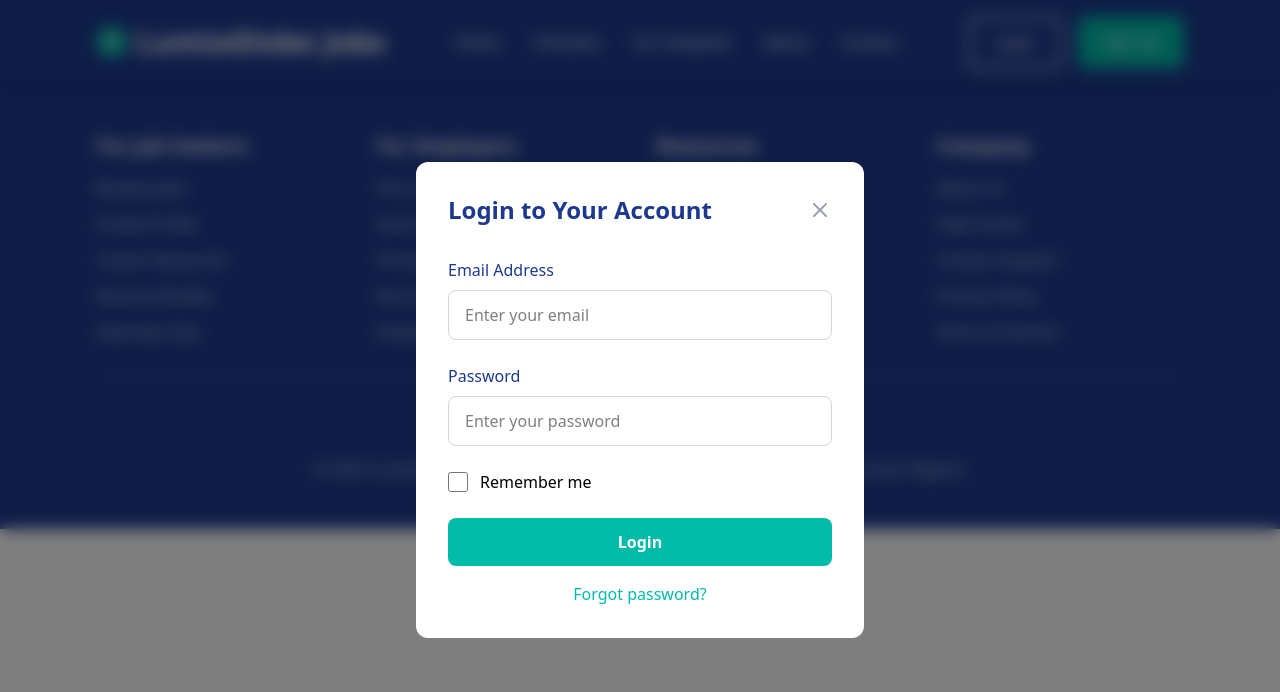
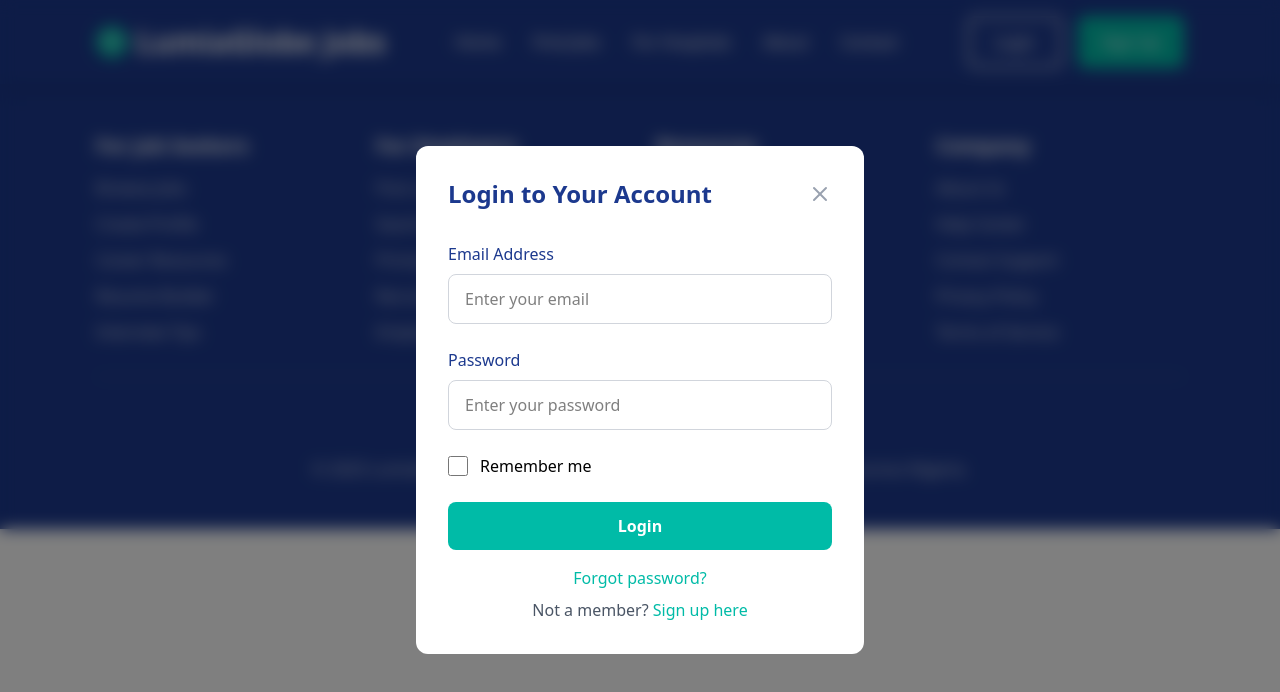
Before and after one commit to Odera5/MediDent, a React (Vite) app in the folder vite-project/: page /login in a window 1280 px wide. Shown: the top 692 px of the page. Built offline with nearby package versions, Linux system fonts and the light colour scheme; no server answers.

Commit message:
last commit

```diff
--- a/vite-project/src/App.jsx
+++ b/vite-project/src/App.jsx
@@ -103,6 +103,7 @@ function ApplyWrapper({ onClose }) {
 
 function App() {
   const navigate = useNavigate();
+  const location = useLocation();
 
   const [currentUser, loadingUser] = useAuthState(auth);
 
@@ -134,13 +135,21 @@ function App() {
               onSuccessRedirect={(redirectPath) =>
                 navigate(redirectPath || "/")
               }
+              onOpenSignup={() => navigate("/signup")} // 🔑 allow switch to signup
             />
           }
         />
 
+        {/* Signup with redirect support */}
         <Route
           path="/signup"
-          element={<SignupModal isOpen={true} onClose={() => navigate("/")} />}
+          element={
+            <SignupModal
+              isOpen={true}
+              onClose={() => navigate("/")}
+              onOpenLogin={() => navigate("/login")} // 🔑 allow switch to login
+            />
+          }
         />
 
         {/* Protected Post Job with redirect */}
--- a/vite-project/src/components/modals/LoginModal.jsx
+++ b/vite-project/src/components/modals/LoginModal.jsx
@@ -6,6 +6,7 @@ import {
   setPersistence,
   browserLocalPersistence,
   browserSessionPersistence,
+  sendPasswordResetEmail,
 } from "firebase/auth";
 import { auth, db } from "../../firebaseConfig";
 import { doc, getDoc } from "firebase/firestore";
@@ -17,6 +18,7 @@ export function LoginModal({
   onClose,
   onLoginSuccess,
   onSuccessRedirect,
+  onOpenSignup, // 🔑 passed from App.jsx to open SignupModal
 }) {
   const [formData, setFormData] = useState({
     email: "",
@@ -24,21 +26,19 @@ export function LoginModal({
     rememberMe: false,
   });
 
+  const [isResetting, setIsResetting] = useState(false); // loading state for reset
   const location = useLocation();
-  const redirectPath = location.state?.from || "/"; // default to home if no redirect target
+  const redirectPath = location.state?.from || "/";
 
   const handleSubmit = async (e) => {
     e.preventDefault();
-
     try {
-      // Set persistence based on "remember me"
       const persistence = formData.rememberMe
         ? browserLocalPersistence
         : browserSessionPersistence;
 
       await setPersistence(auth, persistence);
 
-      // Sign in with Firebase Auth
       const userCredential = await signInWithEmailAndPassword(
         auth,
         formData.email,
@@ -46,27 +46,14 @@ export function LoginModal({
       );
       const user = userCredential.user;
 
-      // Fetch profile from Firestore
       const userDoc = await getDoc(doc(db, "users", user.uid));
-
       if (userDoc.exists()) {
         const userData = userDoc.data();
-        console.log("User role:", userData.role);
-
         toast.success(`Welcome back, ${userData.fullName || "User"}!`);
-
         onClose();
-
-        if (onLoginSuccess) {
-          onLoginSuccess(user);
-        }
-
-        // Redirect user back to where they wanted to go
-        if (onSuccessRedirect) {
-          onSuccessRedirect(redirectPath);
-        }
+        if (onLoginSuccess) onLoginSuccess(user);
+        if (onSuccessRedirect) onSuccessRedirect(redirectPath);
       } else {
-        console.warn("No profile found for this user in Firestore.");
         toast.error("Profile not found. Please contact support.");
         await signOut(auth);
       }
@@ -76,11 +63,29 @@ export function LoginModal({
     }
   };
 
+  const handleForgotPassword = async () => {
+    if (!formData.email) {
+      toast.error("Please enter your email first.");
+      return;
+    }
+    try {
+      setIsResetting(true);
+      await sendPasswordResetEmail(auth, formData.email);
+      toast.success("Password reset email sent! Please check your inbox.");
+    } catch (error) {
+      console.error("Password reset failed:", error.message);
+      toast.error(error.message);
+    } finally {
+      setIsResetting(false);
+    }
+  };
+
   if (!isOpen) return null;
 
   return (
     <div className="fixed inset-0 bg-black/50 backdrop-blur-sm flex items-center justify-center p-4 z-50">
       <div className="bg-white p-8 rounded-xl w-full max-w-md relative animate-in slide-in-from-bottom-4 duration-300">
+        {/* Header */}
         <div className="flex justify-between items-center mb-8">
           <h2 className="text-blue-900 text-2xl font-semibold">
             Login to Your Account
@@ -93,7 +98,9 @@ export function LoginModal({
           </button>
         </div>
 
+        {/* Form */}
         <form onSubmit={handleSubmit}>
+          {/* Email */}
           <div className="mb-6">
             <label className="block text-blue-900 font-medium mb-2">
               Email Address
@@ -110,6 +117,7 @@ export function LoginModal({
             />
           </div>
 
+          {/* Password */}
           <div className="mb-6">
             <label className="block text-blue-900 font-medium mb-2">
               Password
@@ -126,6 +134,7 @@ export function LoginModal({
             />
           </div>
 
+          {/* Remember Me */}
           <div className="mb-6">
             <label className="flex items-center gap-3 cursor-pointer">
               <input
@@ -140,6 +149,7 @@ export function LoginModal({
             </label>
           </div>
 
+          {/* Login Button */}
           <button
             type="submit"
             className="w-full bg-teal-500 hover:bg-teal-600 text-white py-3 rounded-lg font-semibold transition-all"
@@ -147,13 +157,30 @@ export function LoginModal({
             Login
           </button>
 
-          <div className="text-center mt-4">
-            <a
-              href="#"
-              className="text-teal-500 hover:text-teal-600 transition-colors"
+          {/* Forgot password + Signup */}
+          <div className="text-center mt-4 space-y-2">
+            <button
+              type="button"
+              onClick={handleForgotPassword}
+              disabled={isResetting}
+              className="text-teal-500 hover:text-teal-600 transition-colors disabled:opacity-50"
             >
-              Forgot password?
-            </a>
+              {isResetting ? "Sending reset link..." : "Forgot password?"}
+            </button>
+
+            <p className="text-gray-600">
+              Not a member?{" "}
+              <button
+                type="button"
+                onClick={() => {
+                  onClose();
+                  if (onOpenSignup) onOpenSignup();
+                }}
+                className="text-teal-500 hover:text-teal-600 font-medium"
+              >
+                Sign up here
+              </button>
+            </p>
           </div>
         </form>
       </div>
--- a/vite-project/src/components/modals/SignupModal.jsx
+++ b/vite-project/src/components/modals/SignupModal.jsx
@@ -5,7 +5,7 @@ import { auth, db } from "../../firebaseConfig";
 import { doc, setDoc } from "firebase/firestore";
 import { toast } from "react-toastify";
 
-export function SignupModal({ isOpen, onClose }) {
+export function SignupModal({ isOpen, onClose, onOpenLogin }) {
   const [activeTab, setActiveTab] = useState("jobseeker");
   const [loading, setLoading] = useState(false);
 
@@ -38,7 +38,6 @@ export function SignupModal({ isOpen, onClose }) {
       );
       const user = userCredential.user;
 
-      // Firestore profile
       await setDoc(doc(db, "users", user.uid), {
         uid: user.uid,
         fullName: jobseekerData.fullName,
@@ -71,7 +70,6 @@ export function SignupModal({ isOpen, onClose }) {
       );
       const user = userCredential.user;
 
-      // Firestore profile
       await setDoc(doc(db, "users", user.uid), {
         uid: user.uid,
         contactName: employerData.contactName,
@@ -213,6 +211,21 @@ export function SignupModal({ isOpen, onClose }) {
             >
               {loading ? "Creating..." : "Create Job Seeker Account"}
             </button>
+
+            {/* Already have an account */}
+            <p className="text-center text-gray-600 mt-4">
+              Already have an account?{" "}
+              <button
+                type="button"
+                onClick={() => {
+                  onClose();
+                  if (onOpenLogin) onOpenLogin();
+                }}
+                className="text-teal-500 hover:text-teal-600 font-medium"
+              >
+                Log in here
+              </button>
+            </p>
           </form>
         )}
 
@@ -300,6 +313,21 @@ export function SignupModal({ isOpen, onClose }) {
             >
               {loading ? "Creating..." : "Create Employer Account"}
             </button>
+
+            {/* Already have an account */}
+            <p className="text-center text-gray-600 mt-4">
+              Already have an account?{" "}
+              <button
+                type="button"
+                onClick={() => {
+                  onClose();
+                  if (onOpenLogin) onOpenLogin();
+                }}
+                className="text-teal-500 hover:text-teal-600 font-medium"
+              >
+                Log in here
+              </button>
+            </p>
           </form>
         )}
       </div>
```
